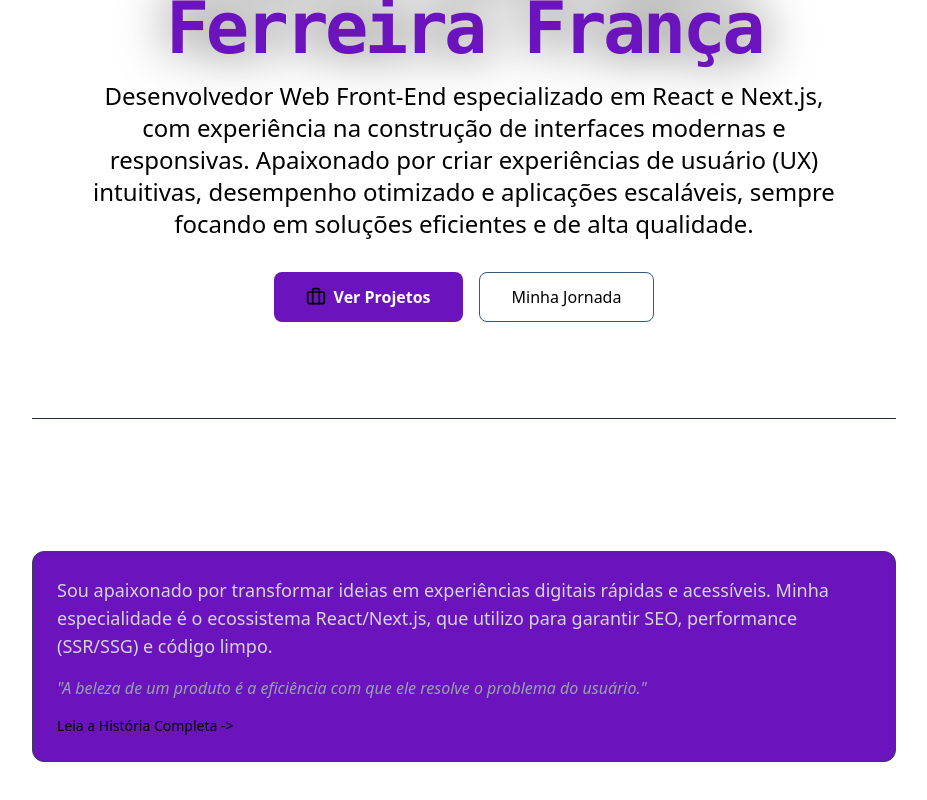
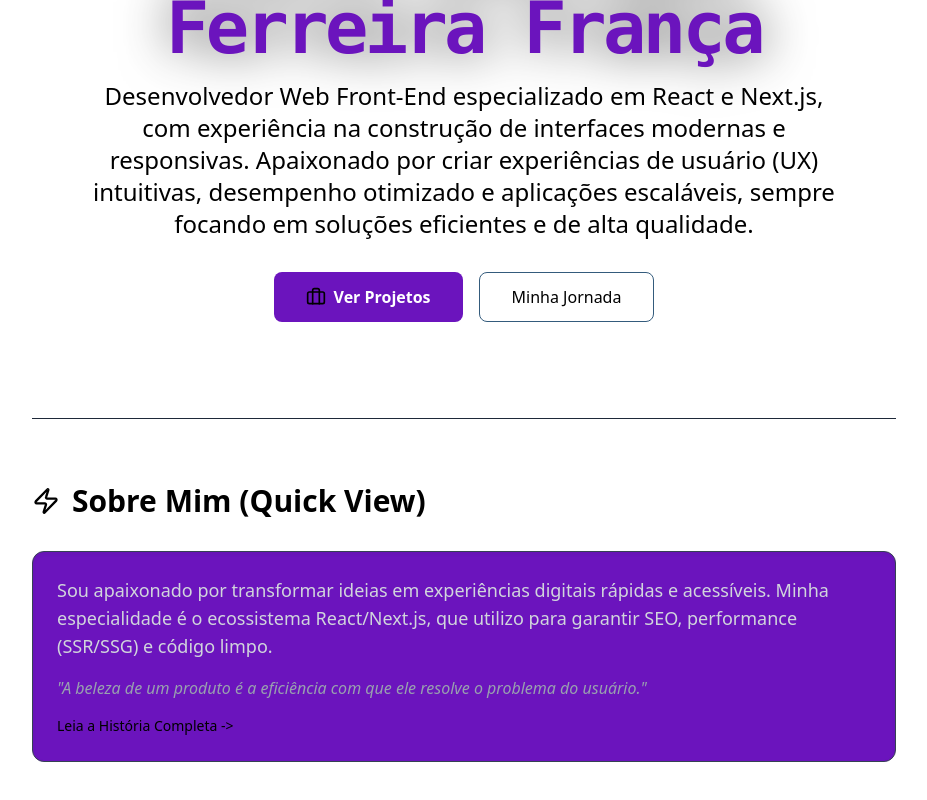
Before and after one commit to PauloHenrique993940/paulo-front-emd, a Next.js app: page / in a window 1280 px wide. Shown: the part 660-1460 px from the top of the page, without its empty margins (176-1103 px from the left). Built offline with nearby package versions, Linux system fonts and the light colour scheme.

Commit message:
ajustado

```diff
--- a/pages/index.js
+++ b/pages/index.js
@@ -171,10 +171,11 @@ export default function Home() {
 
         {/* Nova Seção 2: SOBRE MIM (Visão Rápida) */}
         <section className="mb-24">
-          <h2 className="text-3xl font-bold mb-8 flex items-center space-x-3 text-white">
+          <h2 className="text-3xl font-bold mb-8 flex items-center space-x-3">
             <Zap size={28} />
-            <span>Sobre Mim (Quick View)</span>
+            <span className="text-black">Sobre Mim (Quick View)</span>
           </h2>
+
           <div className="bg-Card p-6 rounded-xl shadow-inner border border-gray-700">
             <p className="text-lg text-gray-300 mb-4">
               Sou apaixonado por transformar ideias em experiências digitais
```
Also changed, not shown: styles/globals.css (+7 -4 lines).
